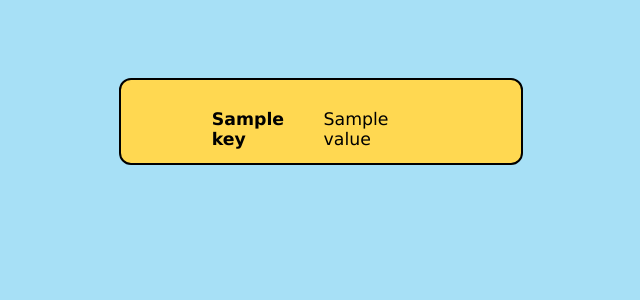
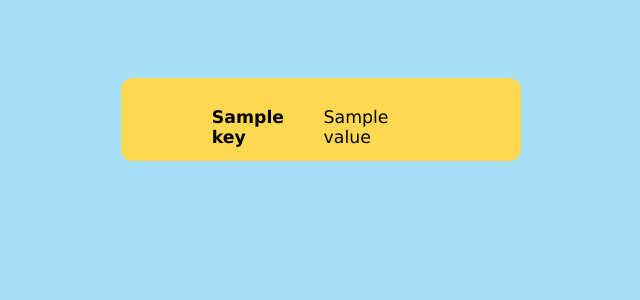
Before and after one commit to yelite/RoomMonitor, a Flask app: template templates/current.html in a window 1280 px wide. Shown: the top 300 px of the page, without its empty margins (319-959 px from the left). Run offline with Flask 2, Linux system fonts and the light colour scheme; the template is opened without the code that fills it: most values are stand-ins (such as "Sample title", 1, 10 or a date in 2020); parts of the project's set-up code (start-up, migrations or seed data) failed here and were passed over.

Commit message:
minor change on current.css remove border for #attr-list

```diff
--- a/static/current.css
+++ b/static/current.css
@@ -16,7 +16,6 @@ body {
     margin: auto;
     background-color: #ffd851;
     border-radius: 12px;
-    border: 2px solid;
     padding: 22pt 0 0;
 }
 
```
